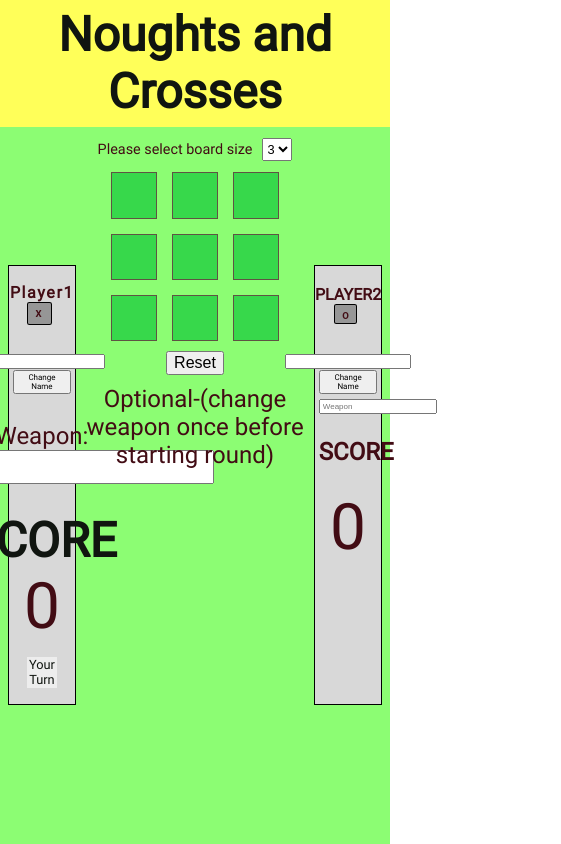
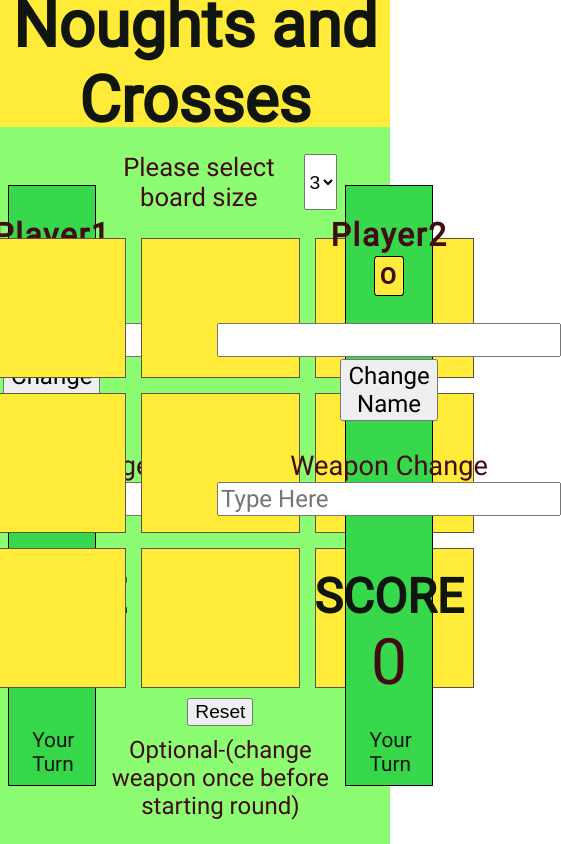
Before and after one commit to ikhlaas-kapadia/Noughts-And-Crosses, a React (Create React App) app: page / in a window 390 px wide. Shown: the whole page, 561 px wide, since content can reach past the window. Built offline with nearby package versions, Linux system fonts and the light colour scheme.

Commit message:
re used player component to render two different players and add styling

```diff
--- a/src/App.css
+++ b/src/App.css
@@ -3,7 +3,7 @@
 }
 
 header {
-  background-color: #ffff59;
+  background-color: #ffeb38;
   min-height: 5vh;
   height: 15vh;
   display: flex;
@@ -61,7 +61,7 @@ section {
 
 .Box,
 .Winner {
-  background-color: #37d84b;
+  background-color: #ffeb38;
   border: 1px solid rgb(95, 83, 67);
   display: flex;
   align-items: center;
@@ -71,7 +71,7 @@ section {
 }
 
 .Winner {
-  background-color: #ffff59;
+  background-color: #15ff31;
   transform: rotate(360deg);
   transition: transform 1s;
 }
@@ -114,7 +114,7 @@ option {
   width: 20vw;
   height: 70vh;
   margin: auto 2%;
-  background-color: #d8d8d8;
+  background-color: #37d84b;
 }
 
 .Player-Heading {
@@ -133,8 +133,8 @@ option {
   text-align: center;
   border-radius: 10%;
   padding: 5px;
-  width: 20px;
-  background-color: #969696;
+  width: fit-content;
+  background-color: #ffeb38;
   font-size: 1.5rem;
   font-family: Roboto, "Open Sans", "Helvetica Neue", sans-serif;
 }
@@ -170,7 +170,7 @@ option {
   justify-content: center;
 }
 .Weapon-Changer span {
-  font-size: 1.5rem;
+  font-size: 1.7rem;
 }
 
 .Weapon-Input {
@@ -203,118 +203,15 @@ option {
 }
 
 .Turn-Box {
-  display: flex;
-  flex-direction: column;
-  align-items: center;
-}
-.Turn {
-  background-color: #ffffff8c;
-  color: #101510;
-  /* border-radius: 40%; */
-  padding: 1%;
-  width: 50%;
-  font-size: 1.2rem;
+  height: 100px;
 }
 
-@media only screen and (max-width: 867px) {
-  .Board {
-    text-align: center;
-    height: 70%;
-    width: 80%;
-    font-size: 0.8rem;
-  }
-  .Player {
-    width: 15%;
-  }
-  .Icon {
-    font-size: 0.8rem;
-    margin-left: -5px;
-  }
-  .Player h2,
-  .Board-Selector,
-  .Hidden-Selector,
-  .Board-Selector,
-  .Message {
-    font-size: 1.5rem;
-  }
-  .NameForm input,
-  .Drop-Down {
-    font-size: 1.2rem;
-  }
-  .Drop-Down,
-  .Icon-Changer,
-  .NameForm button {
-    font-size: 0.8rem;
-  }
-
-  .Reset-Btn {
-    font-size: 1rem;
-  }
+.Turn,
+.No-Turn {
+  background-color: #37d84abd;
+  color: #101510;
+  width: 50%;
+  font-size: 1.3rem;
+  margin: 5px auto;
+  padding: 0;
 }
-
-@media only screen and (max-width: 867px) {
-  .Board {
-    height: 40vh;
-    width: 40vh;
-  }
-  .Board-Selector,
-  .Hidden-Selector,
-  .Message {
-    font-size: 1.5rem;
-  }
-}
-
-@media only screen and (max-width: 589px) {
-  .Board {
-    height: 35vh;
-    width: 35vh;
-  }
-  header {
-    font-size: 1.5rem;
-  }
-  .Player h2 {
-    margin-bottom: 40%;
-    font-size: 1rem;
-  }
-  .Score h3 {
-    font-size: 2rem;
-  }
-  .Player {
-    height: 60%;
-  }
-}
-
-@media only screen and (max-width: 460px) {
-  .Board {
-    height: 20vh;
-    width: 20vh;
-  }
-  .Player h2 {
-    display: flex;
-    flex-direction: column;
-    align-items: center;
-    justify-content: center;
-  }
-  .Icon {
-    width: 20%;
-    height: 20%;
-    font-size: 0.6rem;
-    border-radius: 10%;
-    text-align: center;
-  }
-  .Score h3 {
-    font-size: 1.5rem;
-  }
-  .Turn {
-    font-size: 0.8rem;
-  }
-
-  .NameForm input,
-  .Icon-Changer,
-  .NameForm button {
-    font-size: 0.5rem;
-  }
-  .Board-Selector {
-    font-size: 0.9rem;
-  }
-}
--- a/src/Components/Game-Grid.jsx
+++ b/src/Components/Game-Grid.jsx
@@ -1,7 +1,6 @@
 import React from "react";
 import "../App.css";
-import PlayerOne from "./PlayerOne";
-import PlayerTwo from "./PlayerTwo";
+import Player from "./Player";
 import BoardSelector from "./BoardSelector";
 class GameGrid extends React.Component {
   state = {
@@ -9,8 +8,8 @@ class GameGrid extends React.Component {
     board: ["", "", "", "", "", "", "", "", ""],
     player1: { name: "Player1", icon: "X", gamesWon: 0 },
     player2: { name: "Player2", icon: "O", gamesWon: 0 },
-    playerOneInput: "",
-    playerTwoInput: "",
+    player1Input: "",
+    player2Input: "",
     counter: 0,
     winCombinations: [],
     winningPattern: [],
@@ -37,10 +36,10 @@ class GameGrid extends React.Component {
   };
 
   handleNameSubmit = (e) => {
-    const { playerOneInput, playerTwoInput } = this.state;
+    const { player1Input, player2Input } = this.state;
     e.preventDefault();
     const { name } = e.target;
-    const playerInput = name === "player1" ? playerOneInput : playerTwoInput;
+    const playerInput = name === "player1" ? player1Input : player2Input;
     console.log(playerInput);
     const updatedPlayer = { ...this.state[name] };
     updatedPlayer.name = playerInput;
@@ -232,7 +231,7 @@ class GameGrid extends React.Component {
     console.log(winningPattern);
     return (
       <section>
-        <PlayerOne
+        <Player
           player1={player1}
           handleNameChange={this.handleNameChange}
           handleIconChange={this.handleIconChange}
@@ -280,7 +279,7 @@ class GameGrid extends React.Component {
             </p>
           )}
         </div>
-        <PlayerTwo
+        <Player
           player2={player2}
           handleNameChange={this.handleNameChange}
           handleIconChange={this.handleIconChange}
--- a/src/Components/PlayerOne.jsx
+++ b/src/Components/Player.jsx
@@ -1,6 +1,6 @@
 import React from "react";
 
-const PlayerOne = (props) => {
+const Player = (props) => {
   const {
     handleNameChange,
     handleIconChange,
@@ -8,7 +8,9 @@ const PlayerOne = (props) => {
     winner,
     counter,
   } = props;
-  const { name, icon, gamesWon } = props.player1;
+
+  const player = props.player1 ? "player1" : "player2";
+  const { name, icon, gamesWon } = props[player];
 
   return (
     <div className="Player">
@@ -18,11 +20,11 @@ const PlayerOne = (props) => {
         </h2>
       </div>
       <div className="Player-Details">
-        <form className="NameForm" onSubmit={handleNameSubmit} name="player1">
+        <form className="NameForm" onSubmit={handleNameSubmit} name={player}>
           <label>
             <input
               onChange={handleNameChange}
-              name="playerOneInput"
+              name={`${player}Input`}
               maxLength="10"
             ></input>
           </label>
@@ -30,11 +32,11 @@ const PlayerOne = (props) => {
         </form>
         <div className="Weapon-Changer">
           <label>
-            <span>Weapon: </span>
+            <span>Weapon Change </span>
             <input
               className="Weapon-Input"
               onChange={handleIconChange}
-              name="player1"
+              name={`${player}`}
               maxLength="3"
               placeholder="Type Here"
             ></input>
@@ -50,11 +52,11 @@ const PlayerOne = (props) => {
         {winner === undefined && (counter % 2 === 0 || counter === 0) ? (
           <p className="Turn">Your Turn</p>
         ) : (
-          <p></p>
+          <p className="No-Turn"></p>
         )}
       </div>
     </div>
   );
 };
 
-export default PlayerOne;
+export default Player;
```
